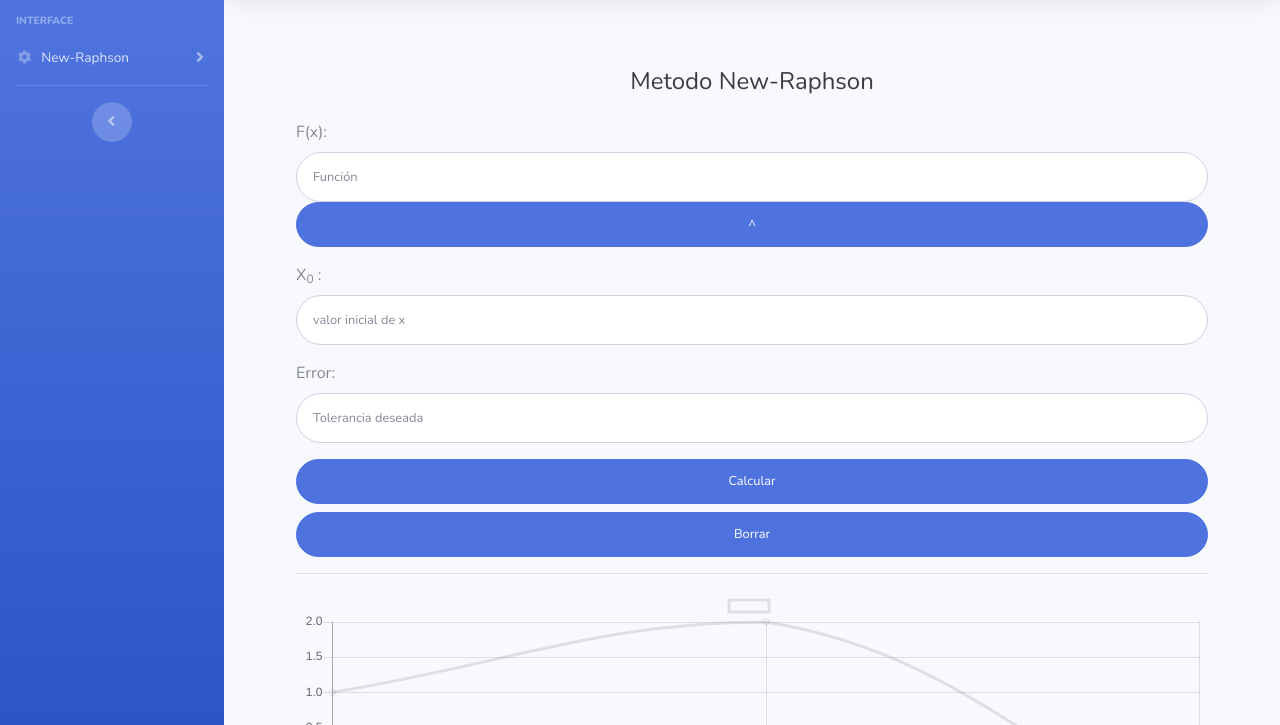
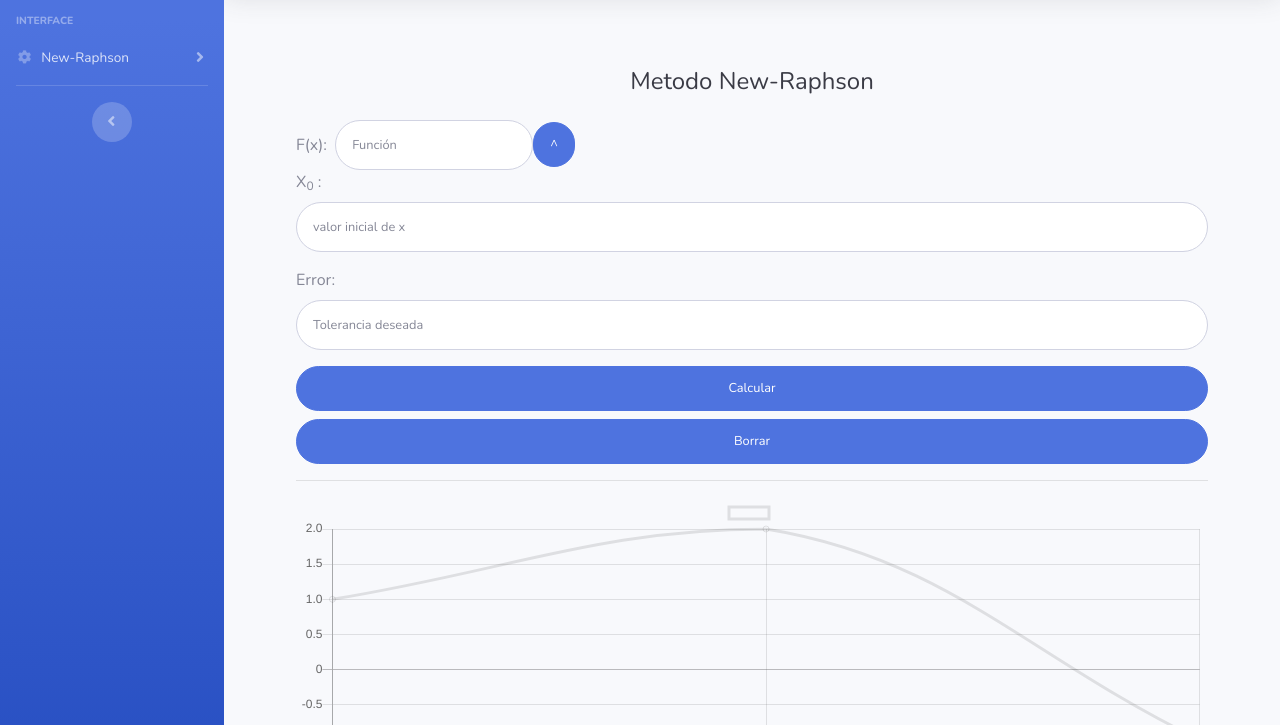
Before and after one commit to ValeriaACasas/Analisis-numerico, a website with bundled scripts: page mio.html in a window 1280 px wide. Shown: the part 75-800 px from the top of the page. Built offline with nearby package versions, Linux system fonts and the light colour scheme.

Commit message:
Listo modificacion boton gorrito al costado

```diff
--- a/mio.html
+++ b/mio.html
@@ -222,16 +222,6 @@
                 </nav>
                 <!-- End of Topbar -->
 
-
-
-
-
-
-
-
-
-
-
                 <!-- Begin Page Content -->
                 <div class="container-fluid">
 
@@ -244,13 +234,15 @@
                                 <h1 class="h4 text-gray-900 mb-4">Metodo New-Raphson</h1>
                             </div>
                             <form class="user">
-                                <div class="form-group">
-                                    <label for="idFun" >F(x):</label>
-                                    <input type="text" class="form-control form-control-user"
+                                <div class="form-inline">
+                                <div class="form-group col-mb-6">
+                                    <label for="idFun form-label" >F(x): &nbsp;</label>
+                                    <div class="col-mb-3"><input type="text" class="form-control form-control-user"
                                         id="idFun" aria-describedby="emailHelp"
-                                        placeholder="Función">
-                                        <div float-left > <button type="button" class="btn btn-primary btn-user btn-block" onclick="setSombrerito()">^</button></div>
+                                        placeholder="Función"> </div>
                                 </div>
+                                <div class="col-mb-1"> <button type="button" class="btn btn-primary btn-user btn-block" onclick="setSombrerito()">^</button></div>
+                            </div>
                                 <div class="form-group">
                                     <label for="idX" >X<sub>0</sub> :</label>
                                     <input type="text" class="form-control form-control-user"
@@ -280,17 +272,6 @@
 
             </div>
             <!-- End of Main Content -->
-
-
-
-
-
-
-
-
-
-
-
 
             <!-- Footer -->
             <footer class="sticky-footer bg-white">
@@ -345,12 +326,9 @@
             document.getElementById("cinco").innerHTML = "con un error de:";
             document.getElementById("seis").innerHTML = error;
 
-
         } */
 
       </script>
-
-
 
 <script type="module">
   let x1=1;
```
